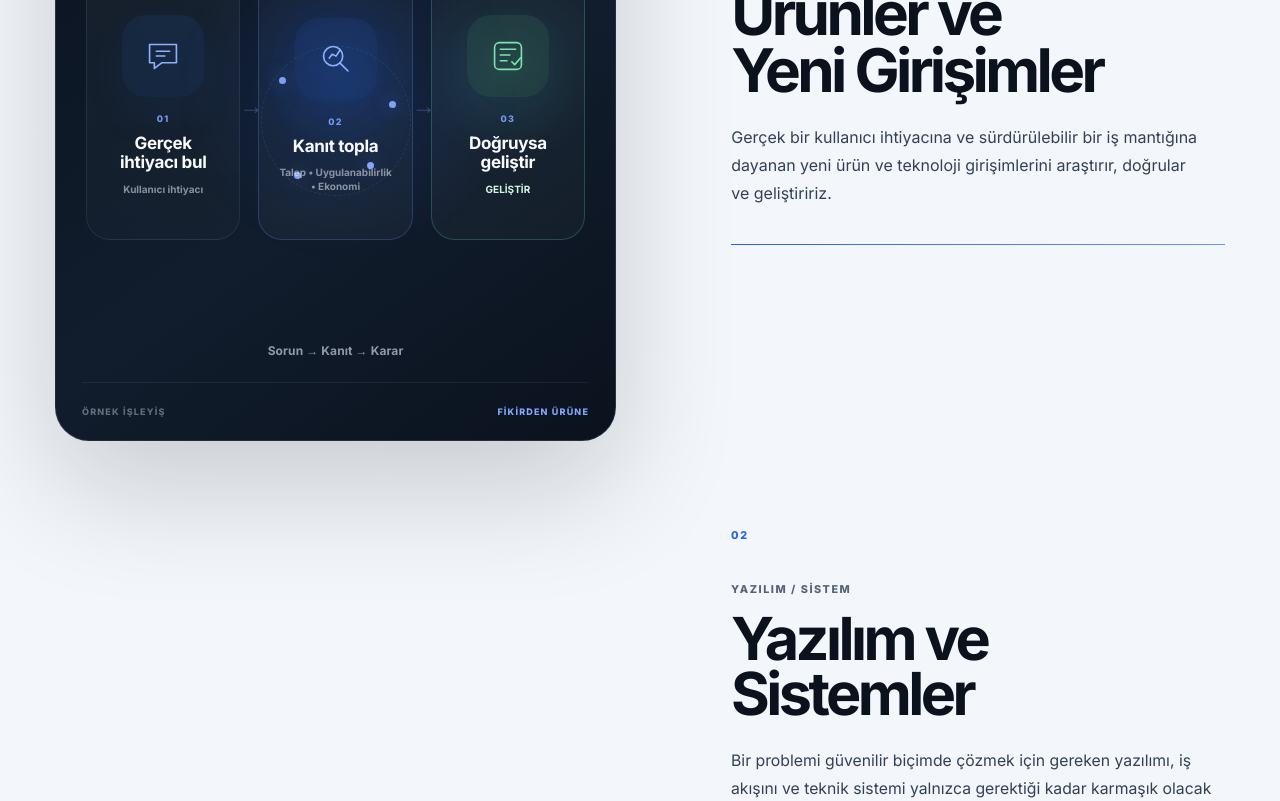
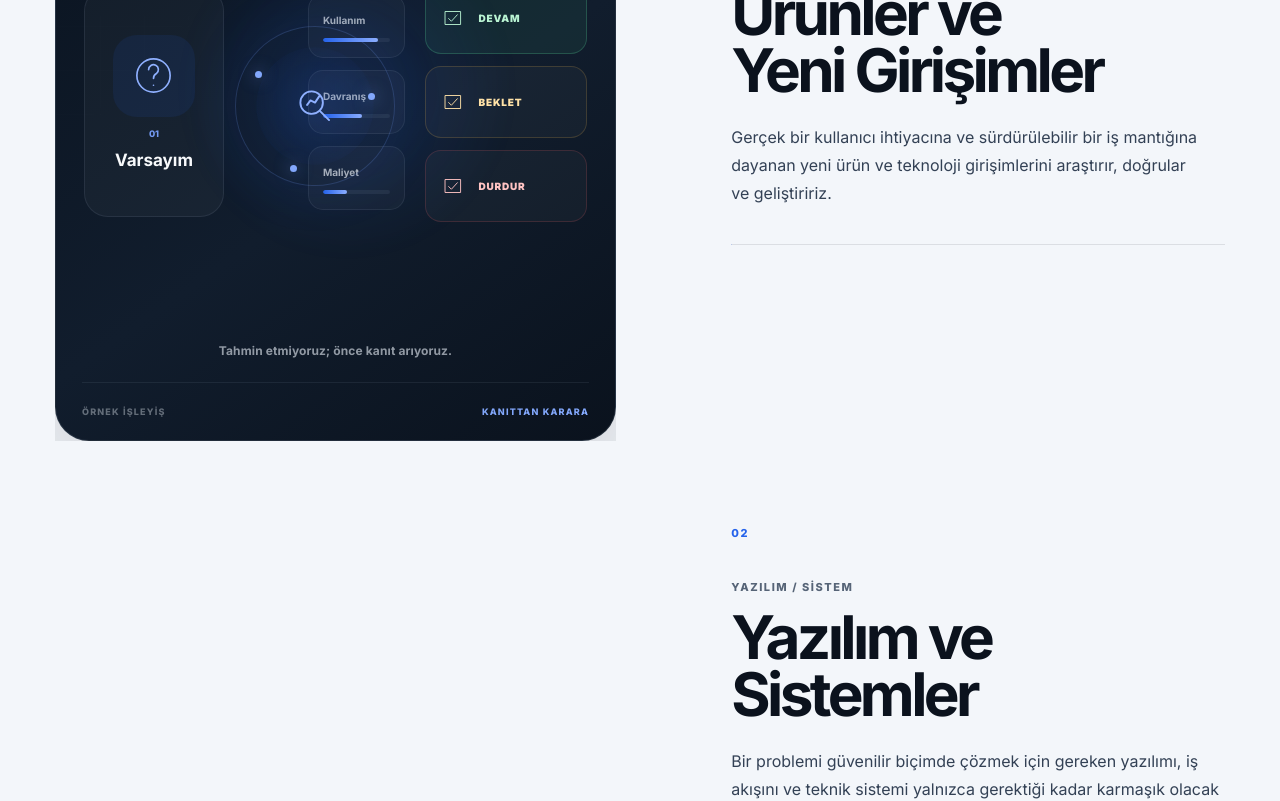
Before and after one commit to karaaslanlabs/corporate-website, a Next.js app: page / in a window 1280 px wide. Shown: the part 1840-2641 px from the top of the page. Built offline with nearby package versions, Linux system fonts and the light colour scheme.

Commit message:
fix(site): stabilize capability scroll transitions

```diff
--- a/app/globals.css
+++ b/app/globals.css
@@ -2631,3 +2631,53 @@ section[id] { scroll-margin-top: 80px; }
 @media (min-width: 901px) {
   .capability-system__steps { padding-bottom: 34vh; }
 }
+
+/* Capability Lab — smooth scroll/state transitions */
+.capability-visual__panel {
+  position: absolute;
+  inset: 0;
+  z-index: 1;
+  opacity: 0;
+  visibility: hidden;
+  pointer-events: none;
+  transform: translate3d(0, 8px, 0);
+  backface-visibility: hidden;
+  will-change: opacity, transform;
+  contain: paint;
+  transition:
+    opacity .18s linear,
+    transform .28s var(--ease),
+    visibility 0s linear .28s;
+}
+.capability-visual__panel.is-active {
+  z-index: 2;
+  opacity: 1;
+  visibility: visible;
+  pointer-events: auto;
+  transform: translate3d(0, 0, 0);
+  transition-delay: 0s;
+}
+.capability-visual__panel:not(.is-active) * {
+  animation-play-state: paused !important;
+}
+.capability-step,
+.capability-step--active {
+  transform: none;
+}
+.capability-step {
+  transition: none;
+}
+.capability-step__rule span {
+  transition: transform .34s var(--ease);
+}
+.story-toolbar {
+  backdrop-filter: blur(9px);
+}
+
+@media (prefers-reduced-motion: reduce) {
+  .capability-visual__panel,
+  .capability-visual__panel.is-active {
+    transform: none;
+    transition: none;
+  }
+}
--- a/components/CapabilitySystem.tsx
+++ b/components/CapabilitySystem.tsx
@@ -1,7 +1,7 @@
 "use client";
 
 import type { Locale } from "@/lib/locale";
-import { AnimatePresence, motion, useReducedMotion } from "motion/react";
+import { motion, useReducedMotion } from "motion/react";
 import { useEffect, useRef, useState } from "react";
 
 const capabilityCopy = {
@@ -222,17 +222,24 @@ function ResearchSurface({ locale }: { locale: Locale }) {
 }
 
 function CapabilityVisual({ active, locale }: { active: number; locale: Locale }) {
-  const reduce = useReducedMotion();
+  const surfaces = [
+    <VentureSurface key="venture" locale={locale} />,
+    <SystemsSurface key="systems" locale={locale} />,
+    <AISurface key="ai" locale={locale} />,
+    <ResearchSurface key="research" locale={locale} />,
+  ];
+
   return (
     <div className="capability-visual">
-      <AnimatePresence mode="wait">
-        <motion.div key={active} className="capability-visual__state" initial={reduce ? false : { opacity: 0, y: 16, scale: .985 }} animate={{ opacity: 1, y: 0, scale: 1 }} exit={reduce ? undefined : { opacity: 0, y: -10, scale: 1.01 }} transition={{ duration: .42, ease: [0.22, 1, 0.36, 1] }}>
-          {active === 0 && <VentureSurface locale={locale} />}
-          {active === 1 && <SystemsSurface locale={locale} />}
-          {active === 2 && <AISurface locale={locale} />}
-          {active === 3 && <ResearchSurface locale={locale} />}
-        </motion.div>
-      </AnimatePresence>
+      {surfaces.map((surface, index) => (
+        <div
+          key={index}
+          className={`capability-visual__panel ${index === active ? "is-active" : ""}`}
+          aria-hidden={index === active ? undefined : true}
+        >
+          {surface}
+        </div>
+      ))}
     </div>
   );
 }
@@ -251,16 +258,56 @@ export function CapabilitySystem({ locale }: { locale: Locale }) {
     return () => media.removeEventListener("change", sync);
   }, []);
 
+  const activeRef = useRef(0);
+
   useEffect(() => {
-    if (compact) { setActive(0); return; }
-    const observer = new IntersectionObserver((entries) => {
-      const visible = entries.filter((entry) => entry.isIntersecting).sort((a, b) => b.intersectionRatio - a.intersectionRatio)[0];
-      if (!visible) return;
-      const index = Number((visible.target as HTMLElement).dataset.capabilityIndex ?? 0);
-      setActive(index);
-    }, { rootMargin: "-32% 0px -38% 0px", threshold: [0, .15, .35] });
-    stepRefs.current.forEach((step) => step && observer.observe(step));
-    return () => observer.disconnect();
+    if (compact) {
+      activeRef.current = 0;
+      setActive(0);
+      return;
+    }
+
+    let frame = 0;
+    const syncActiveStep = () => {
+      frame = 0;
+      const targetY = window.innerHeight * 0.46;
+      const current = activeRef.current;
+      let bestIndex = current;
+      let bestDistance = Number.POSITIVE_INFINITY;
+      let currentDistance = Number.POSITIVE_INFINITY;
+
+      stepRefs.current.forEach((step, index) => {
+        if (!step) return;
+        const rect = step.getBoundingClientRect();
+        const center = rect.top + rect.height / 2;
+        const distance = Math.abs(center - targetY);
+        if (index === current) currentDistance = distance;
+        if (distance < bestDistance) {
+          bestDistance = distance;
+          bestIndex = index;
+        }
+      });
+
+      const hysteresis = 44;
+      if (bestIndex !== current && bestDistance + hysteresis < currentDistance) {
+        activeRef.current = bestIndex;
+        setActive(bestIndex);
+      }
+    };
+
+    const scheduleSync = () => {
+      if (frame) return;
+      frame = window.requestAnimationFrame(syncActiveStep);
+    };
+
+    syncActiveStep();
+    window.addEventListener("scroll", scheduleSync, { passive: true });
+    window.addEventListener("resize", scheduleSync);
+    return () => {
+      if (frame) window.cancelAnimationFrame(frame);
+      window.removeEventListener("scroll", scheduleSync);
+      window.removeEventListener("resize", scheduleSync);
+    };
   }, [compact]);
 
   return (
```
